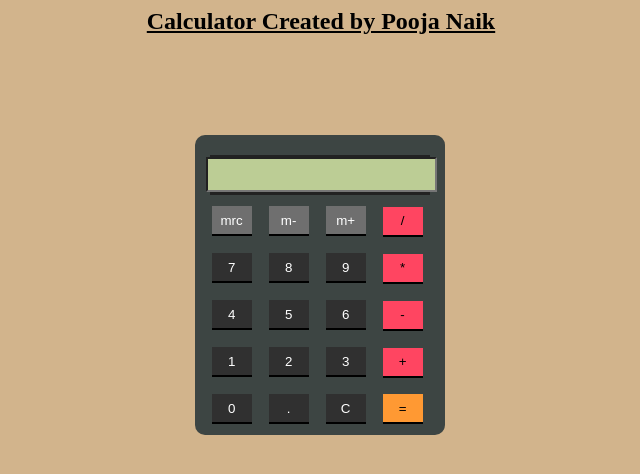
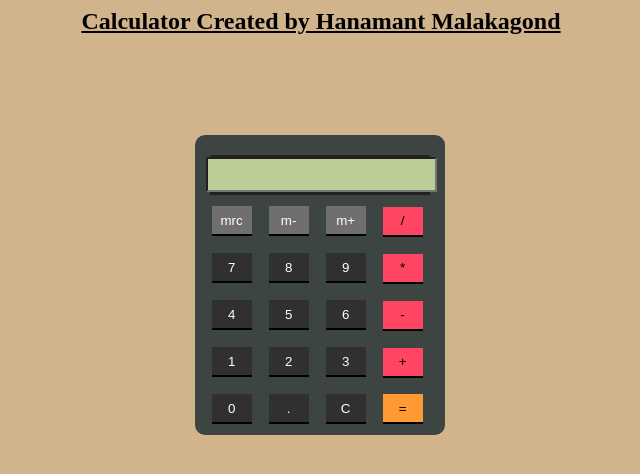
Before and after one commit to HanamantSMalakagond/HelloWorld, a plain HTML site: page index.html in a window 1280 px wide. Shown: the whole page, without its empty margins (319-959 px from the left). Drawn offline with Linux system fonts and the light colour scheme.

Commit message:
Update index.html

```diff
--- a/index.html
+++ b/index.html
@@ -130,7 +130,7 @@ function e()
 </script>
 </head>
 <body>
-<h2>Calculator Created by Pooja Naik</h2>
+<h2>Calculator Created by Hanamant Malakagond</h2>
 <div class="box">
 	<div class="display"><input type="text" readonly size="18" id="d"></div>
 	<div class="keys">
```
